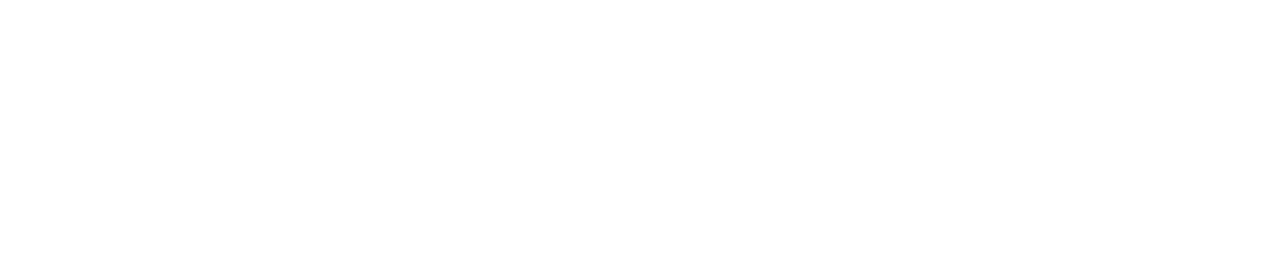
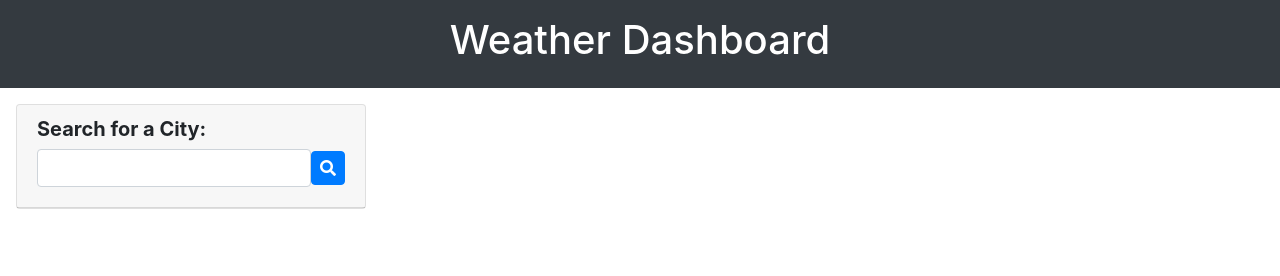
Before and after one commit to LiliCecilia23/weather-dashboard, a plain HTML site: page index.html in a window 1280 px wide. Drawn offline with nearby package versions, Linux system fonts and the light colour scheme.

Commit message:
finishing html elements

```diff
--- a/assets/style.css
+++ b/assets/style.css
@@ -0,0 +1,3 @@
+#searchArea {
+    width: 350px;
+}
--- a/index.html
+++ b/index.html
@@ -8,13 +8,37 @@
     <!-- Bootstrap CSS -->
     <link rel="stylesheet" href="https://stackpath.bootstrapcdn.com/bootstrap/4.5.2/css/bootstrap.min.css" integrity="sha384-JcKb8q3iqJ61gNV9KGb8thSsNjpSL0n8PARn9HuZOnIxN0hoP+VmmDGMN5t9UJ0Z" crossorigin="anonymous">
 
+    <!-- FontAwesome CDN -->
+    <link rel="stylesheet" href="https://use.fontawesome.com/releases/v5.14.0/css/all.css" integrity="sha384-HzLeBuhoNPvSl5KYnjx0BT+WB0QEEqLprO+NBkkk5gbc67FTaL7XIGa2w1L0Xbgc" crossorigin="anonymous">
+
     <!-- My CSS -->
     <link rel="stylesheet" href="assets/style.css">
 
     <title>Weather Dashboard</title>
   </head>
   <body>
+    <nav class="navbar navbar-dark bg-dark p-3">
+       <h1 class="text-white mx-auto">Weather Dashboard</h1>
+    </nav>
 
+    <div class="card mt-3 ml-3" id="searchArea">
+        <h5 class="card-header">
+          <strong>Search for a City: </strong>
+          <form class="form-inline my-2">
+            <div class="form-group my-auto">
+              <label for="searchInput" class="sr-only"></label>
+              <input type="text" class="form-control" id="searchInput">
+            </div>
+            <button type="submit" class="btn btn-primary mb-2 p-2 my-auto fas fa-search"></button>
+          </form>
+        </h5>
+        <ul class="list-group list-group-flush" id="searchHistory">
+        </ul>
+    </div>
+    <div class="row">
+        <div class="col-md-8 p-3" id="currentCity"></div>
+        <div class="col-md-8 p-3" id="forecastDiv"></div>
+    </div>
 
     <!-- JavaScript -->
     <script src="https://code.jquery.com/jquery-3.5.1.slim.min.js" integrity="sha384-DfXdz2htPH0lsSSs5nCTpuj/zy4C+OGpamoFVy38MVBnE+IbbVYUew+OrCXaRkfj" crossorigin="anonymous"></script>
```
